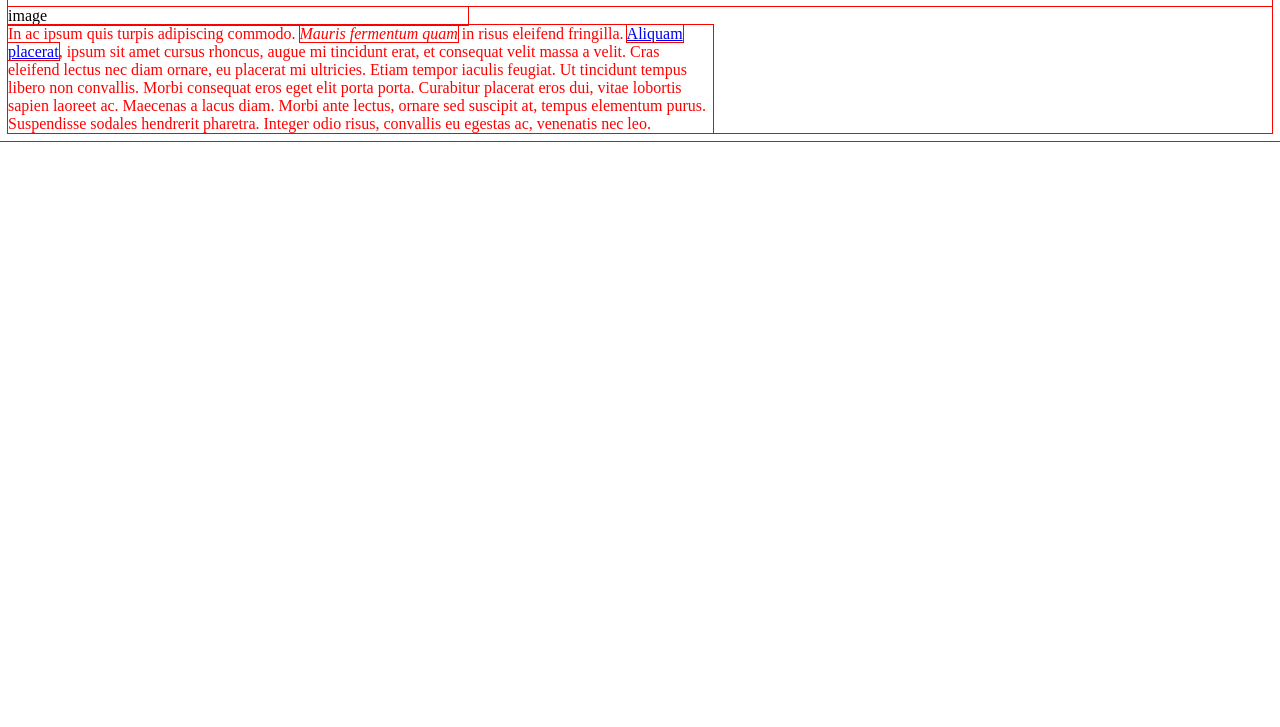
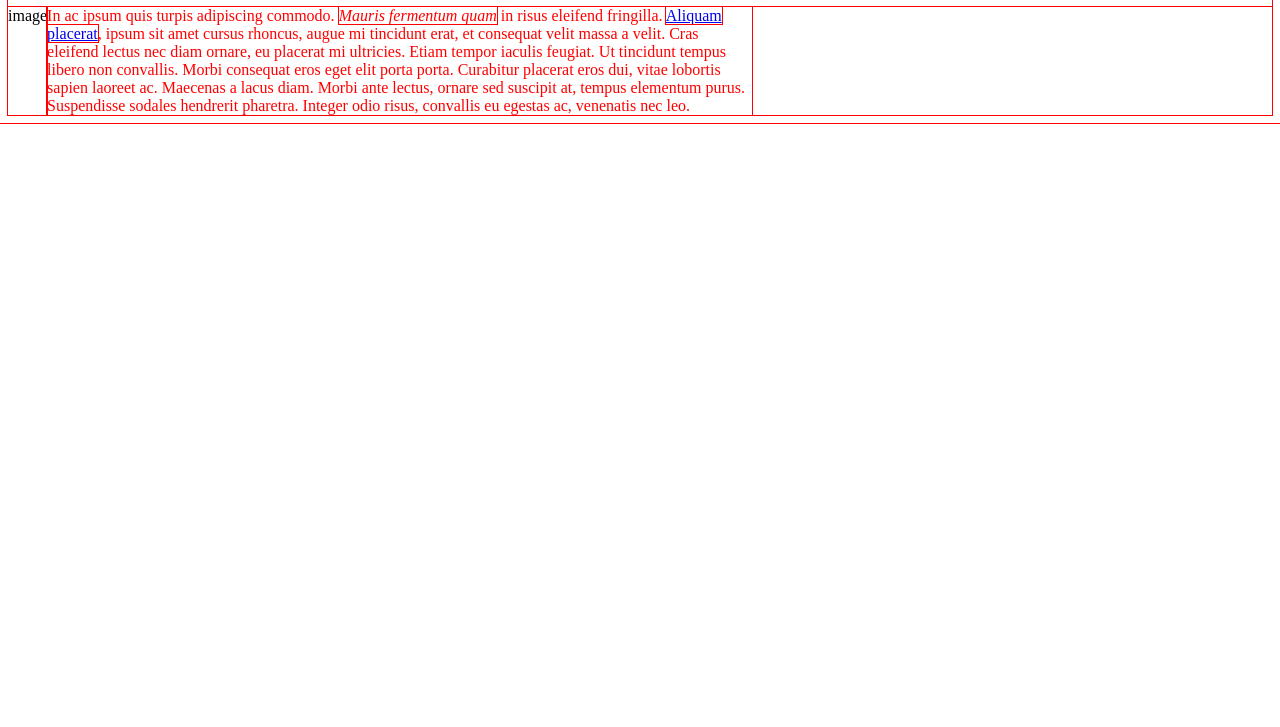
Before and after one commit to gotoc/udacity-ud304, a plain HTML site: page lesson-1/index.html in a window 1280 px wide. Shown: the part 73-800 px from the top of the page. Drawn offline with Linux system fonts and the light colour scheme.

Commit message:
Positioning Boxes

```diff
--- a/lesson-1/style.css
+++ b/lesson-1/style.css
@@ -1,11 +1,19 @@
+.app {
+  display: -webkit-flex;
+  display: flex;
+}
+
+
+.screenshot {
+  max-width: 460px;
+}
+
+
 .description {
   color: red;
   max-width: 705px;
 }
 
-.screenshot {
-  max-width: 460px;
-}
 
 /* outline border applied to every element
 ** on the page, to visualize the boxes
@@ -13,6 +21,7 @@
 * {
   outline: 1px solid red !important;
 }
+
 
 /* box-sizing definitions,
 ** for each web browser
```
